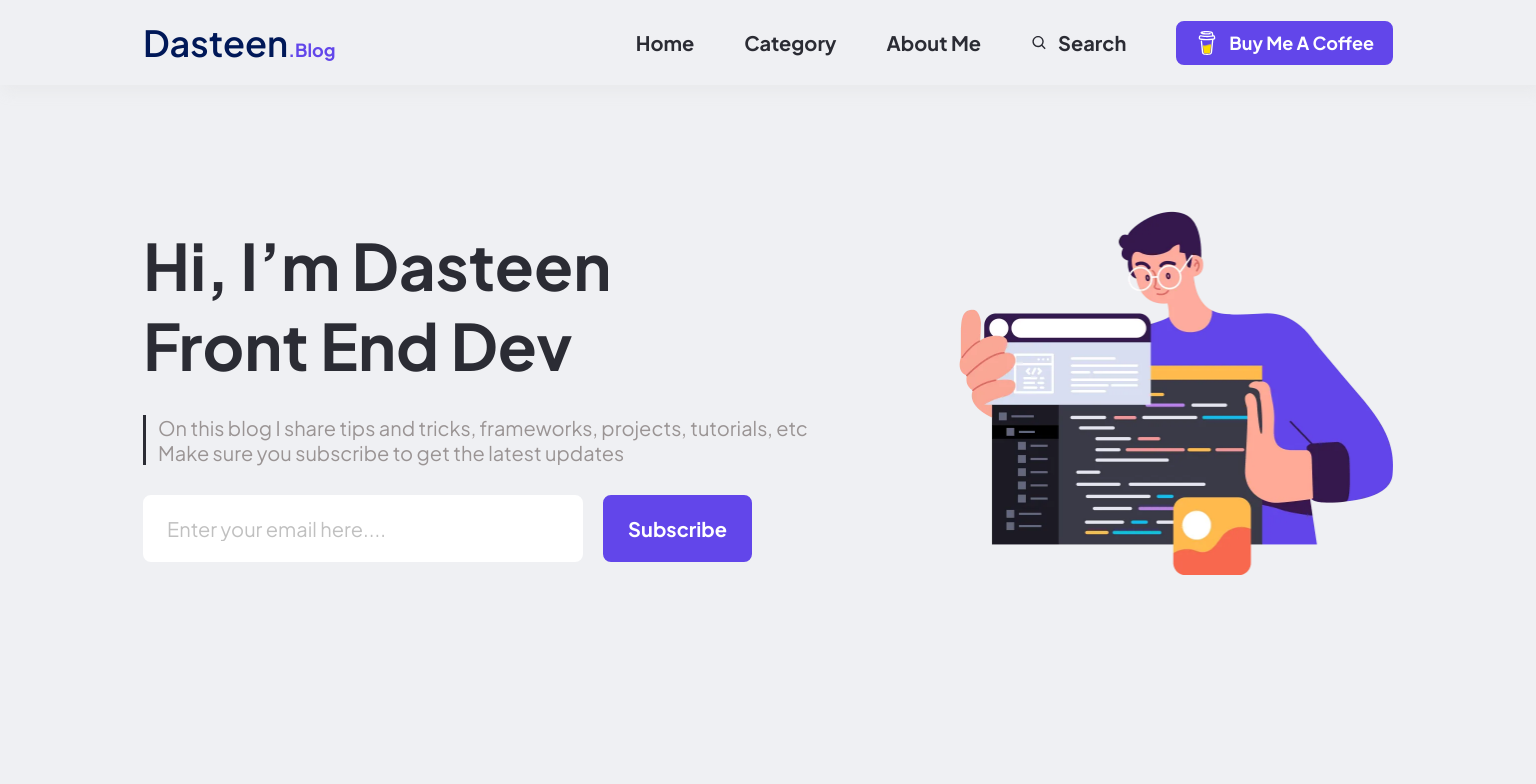
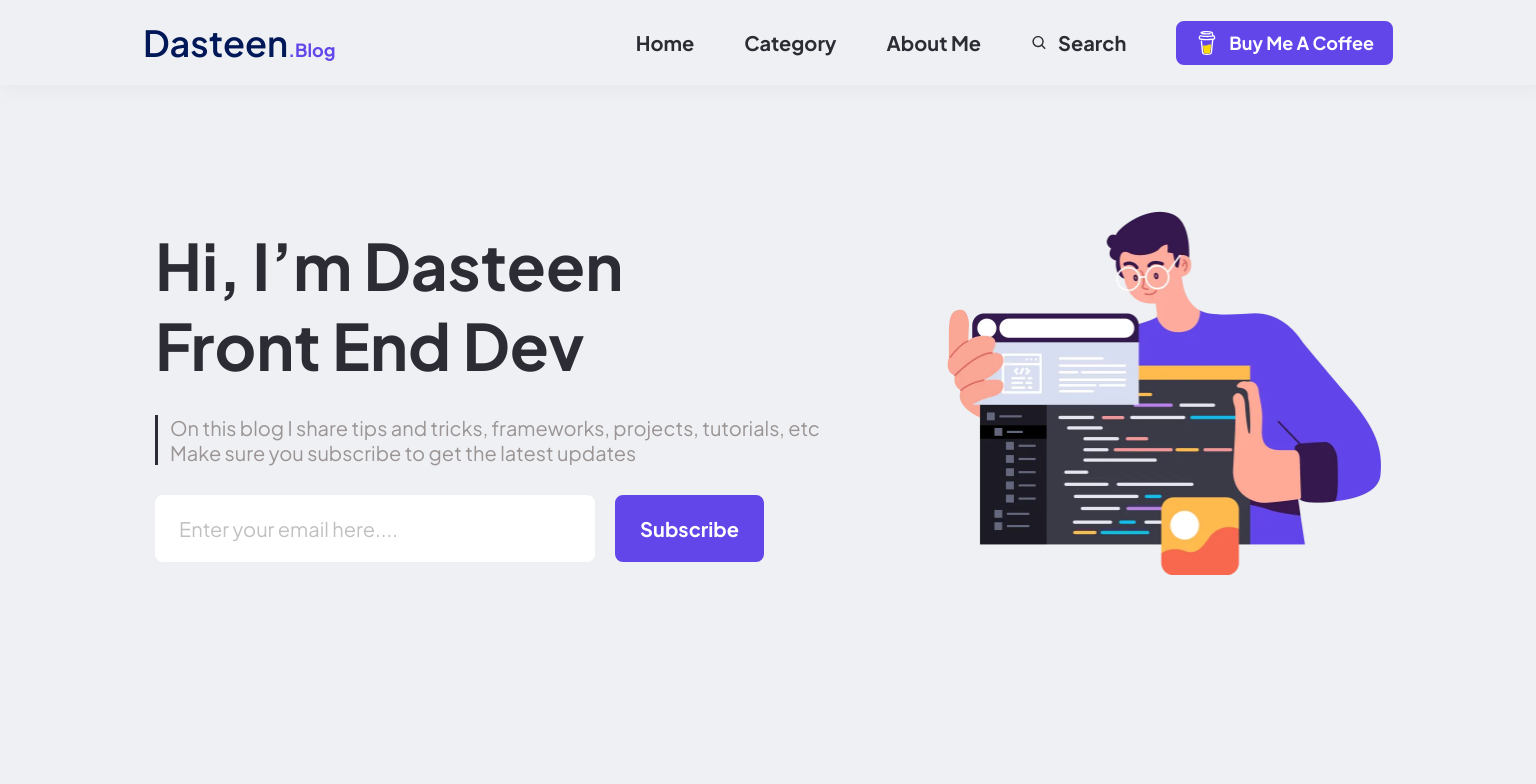
Before and after one commit to kharchenkok/okten-HTML-CSS-exam, a plain HTML site: page index.html in a window 1536 px wide. Shown: the top 784 px of the page. Drawn offline with Linux system fonts and the light colour scheme.

Commit message:
desktop hero img for safari fix

```diff
--- a/desktop.css
+++ b/desktop.css
@@ -42,8 +42,11 @@
     }
 
     .hero .container {
+        gap: 115px;
+    }
 
-        gap: 115px;
+    .hero-content {
+        max-width: 665px;
     }
 
 
```
